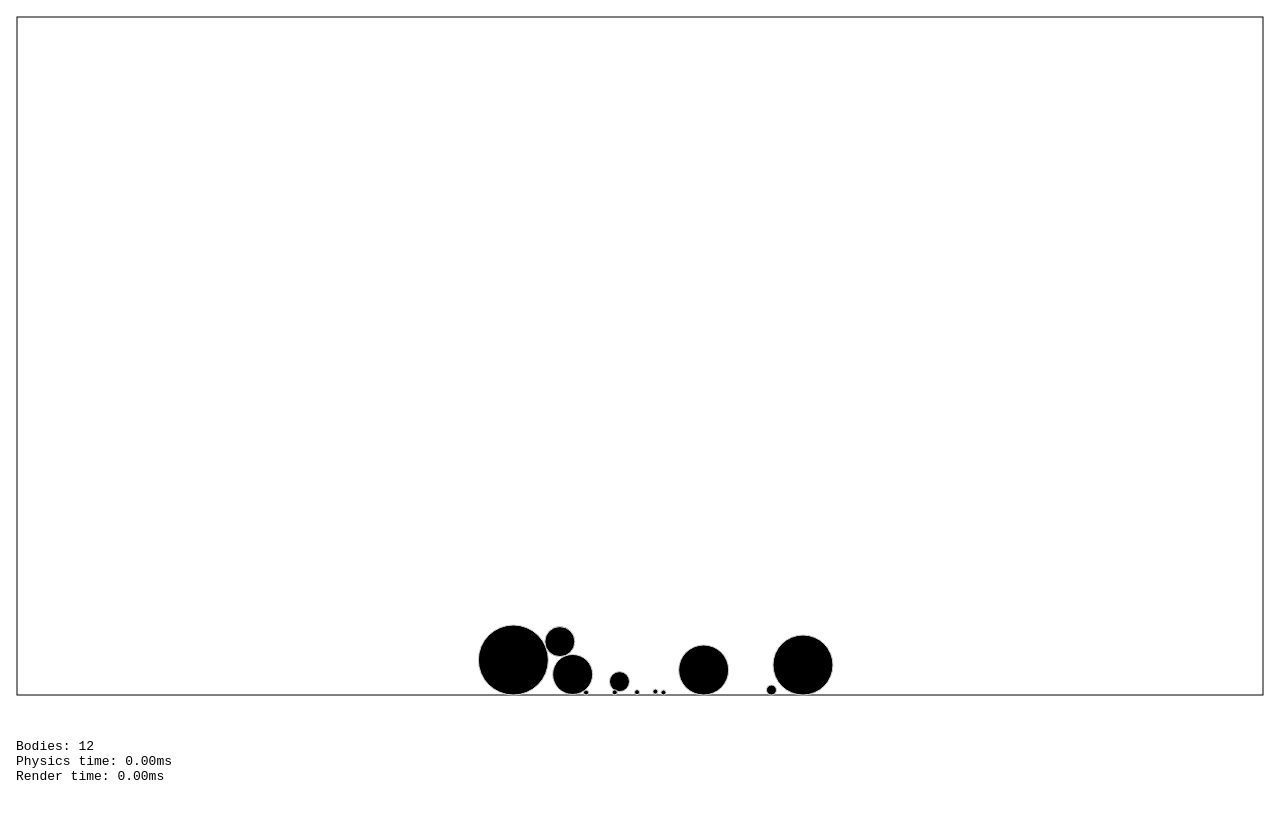
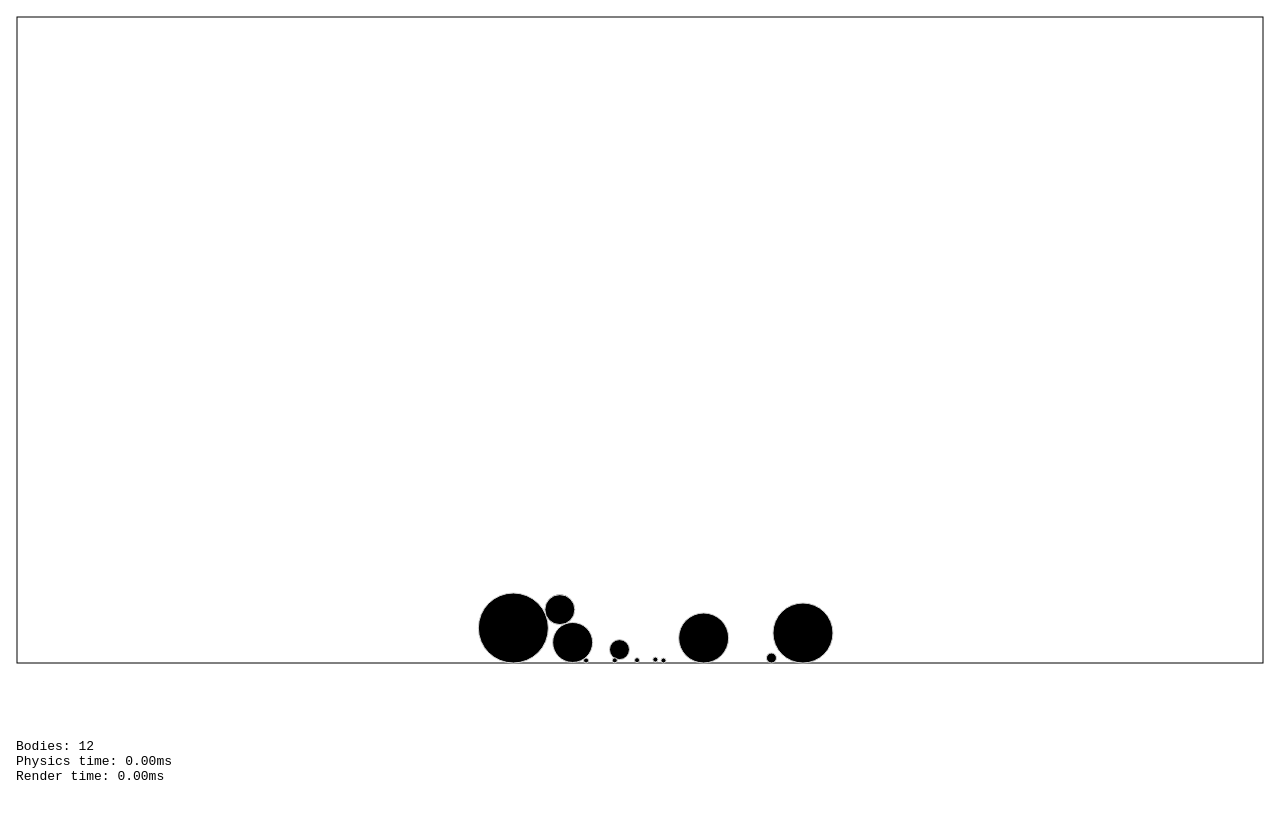
Before and after one commit to DrA1ex/physics-js, a plain HTML site: page index.html in a window 1280 px wide. Drawn offline with Linux system fonts and the light colour scheme.

Commit message:
Fix sizing

```diff
--- a/index.html
+++ b/index.html
@@ -5,6 +5,17 @@
     <title>Physics</title>
     <style>
         html, body {
+            height: 100%;
+        }
+
+        body {
+            box-sizing: border-box;
+            margin: 0;
+            padding: 1rem;
+        }
+
+        #canvas {
+            width: 100%;
             height: 100%;
         }
 
@@ -16,8 +27,8 @@
         }
     </style>
 </head>
-<body style="margin: 1em;">
-<canvas id="canvas" style="width: 100%; height: 100%"></canvas>
+<body>
+<canvas id="canvas"></canvas>
 <pre id="stats"></pre>
 </body>
 <script type="module" src="index.js"></script>
```
